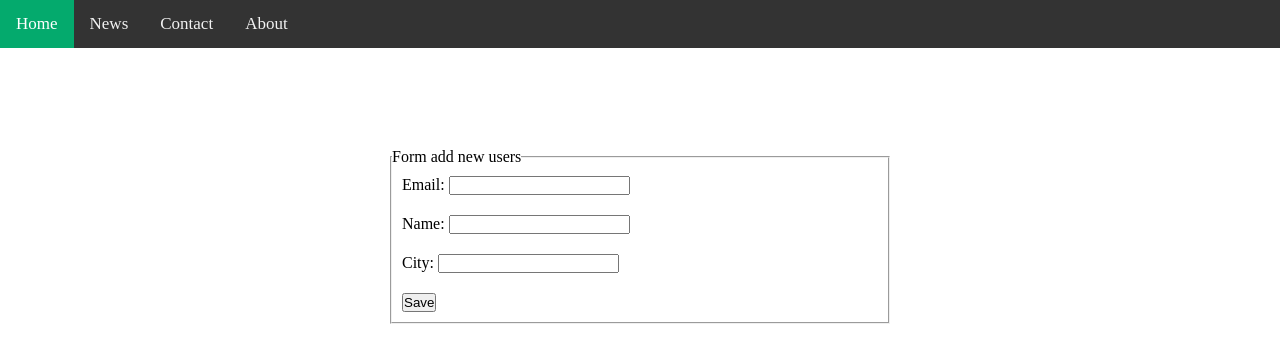
After one commit to happy24h/udemy_nodejs_and_express, a Node server app: template src/views/home.ejs in a window 1280 px wide. The commit adds this page. Shown: the top 363 px of the page. Run offline with Node 20, Linux system fonts and the light colour scheme; the template is opened without the code that fills it, so the values that code supplies are empty.

Commit message:
update view home

```diff
--- a/src/public/css/styles.css
+++ b/src/public/css/styles.css
@@ -1,3 +1,46 @@
-.content {
-    width: 1000px;
+* {
+    margin: 0;
+    padding: 0;
+    box-sizing: border-box;
 }
+/* Add a black background color to the top navigation */
+.topnav {
+    background-color: #333;
+    overflow: hidden;
+  }
+
+  /* Style the links inside the navigation bar */
+  .topnav a {
+    float: left;
+    color: #f2f2f2;
+    text-align: center;
+    padding: 14px 16px;
+    text-decoration: none;
+    font-size: 17px;
+  }
+
+  /* Change the color of links on hover */
+  .topnav a:hover {
+    background-color: #ddd;
+    color: black;
+  }
+
+  /* Add a color to the active/current link */
+  .topnav a.active {
+    background-color: #04AA6D;
+    color: white;
+  }
+  .form-add-new {
+    width: 500px;
+    margin: 0 auto;
+    padding-top: 100px;
+  }
+
+  .input-group {
+    padding: 10px;
+  }
+
+  button {
+    margin: 10px;
+    cursor: pointer;
+  }
--- /dev/null
+++ b/src/views/home.ejs
@@ -0,0 +1,42 @@
+<!DOCTYPE html>
+<html lang="en">
+<head>
+    <meta charset="UTF-8">
+    <meta http-equiv="X-UA-Compatible" content="IE=edge">
+    <meta name="viewport" content="width=device-width, initial-scale=1.0">
+    <title>Home Page</title>
+    <link rel="stylesheet" href="/css/styles.css">
+
+</head>
+
+<body>
+    <div class="topnav">
+        <a class="active" href="#home">Home</a>
+        <a href="#news">News</a>
+        <a href="#contact">Contact</a>
+        <a href="#about">About</a>
+    </div>
+    <div class="form-add-new">
+        <fieldset>
+            <legend>
+                Form add new users
+            </legend>
+            <div class="input-group">
+                <label>Email: </label>
+                <input type="text"/>
+            </div>
+            <div class="input-group">
+                <label>Name: </label>
+                <input type="text"/>
+            </div>
+            <div class="input-group">
+                <label>City: </label>
+                <input type="text"/>
+            </div>
+            <div>
+                <button>Save</button>
+            </div>
+        </fieldset>
+    </div>
+</body>
+</html>
```
Also changed, not shown: src/controllers/homeController.js (+1 -13 lines).
